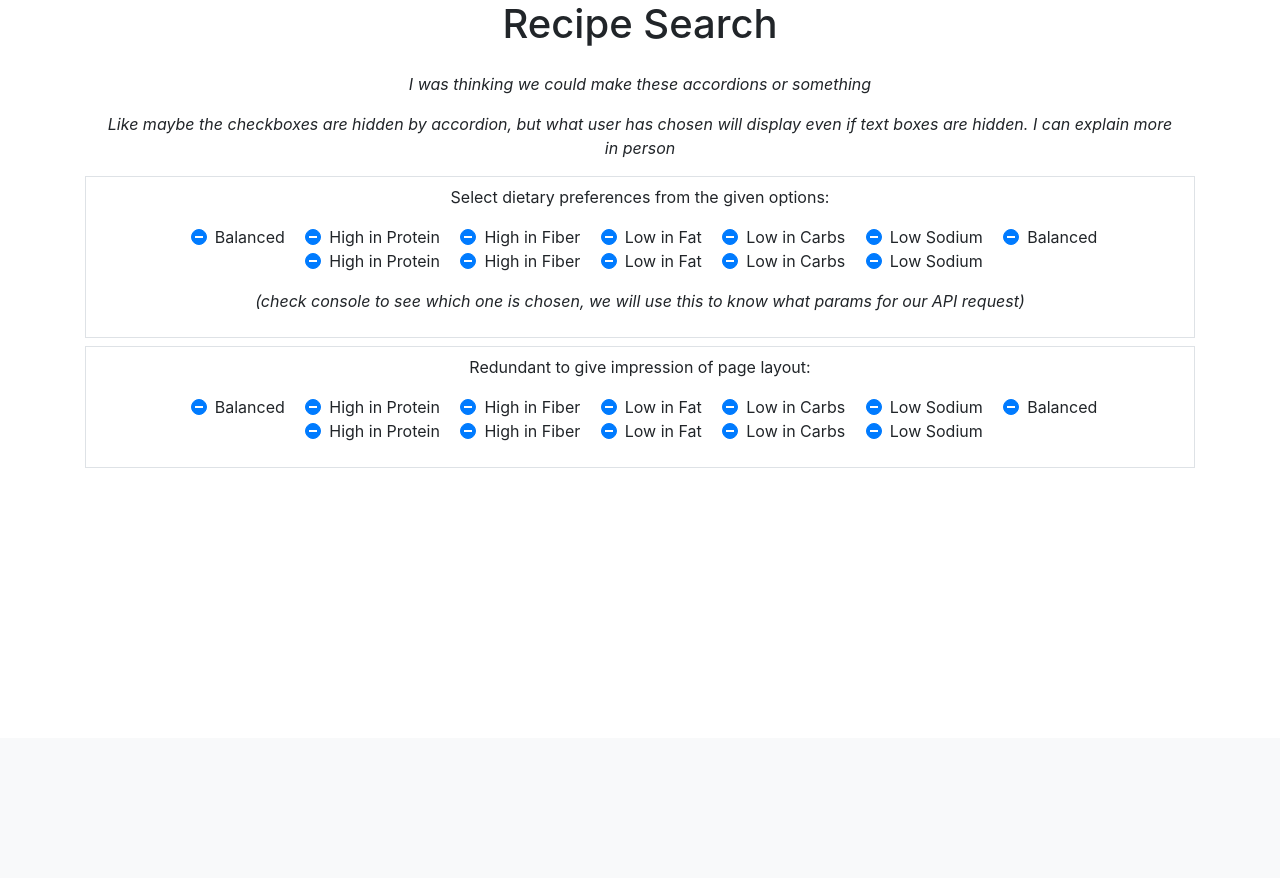
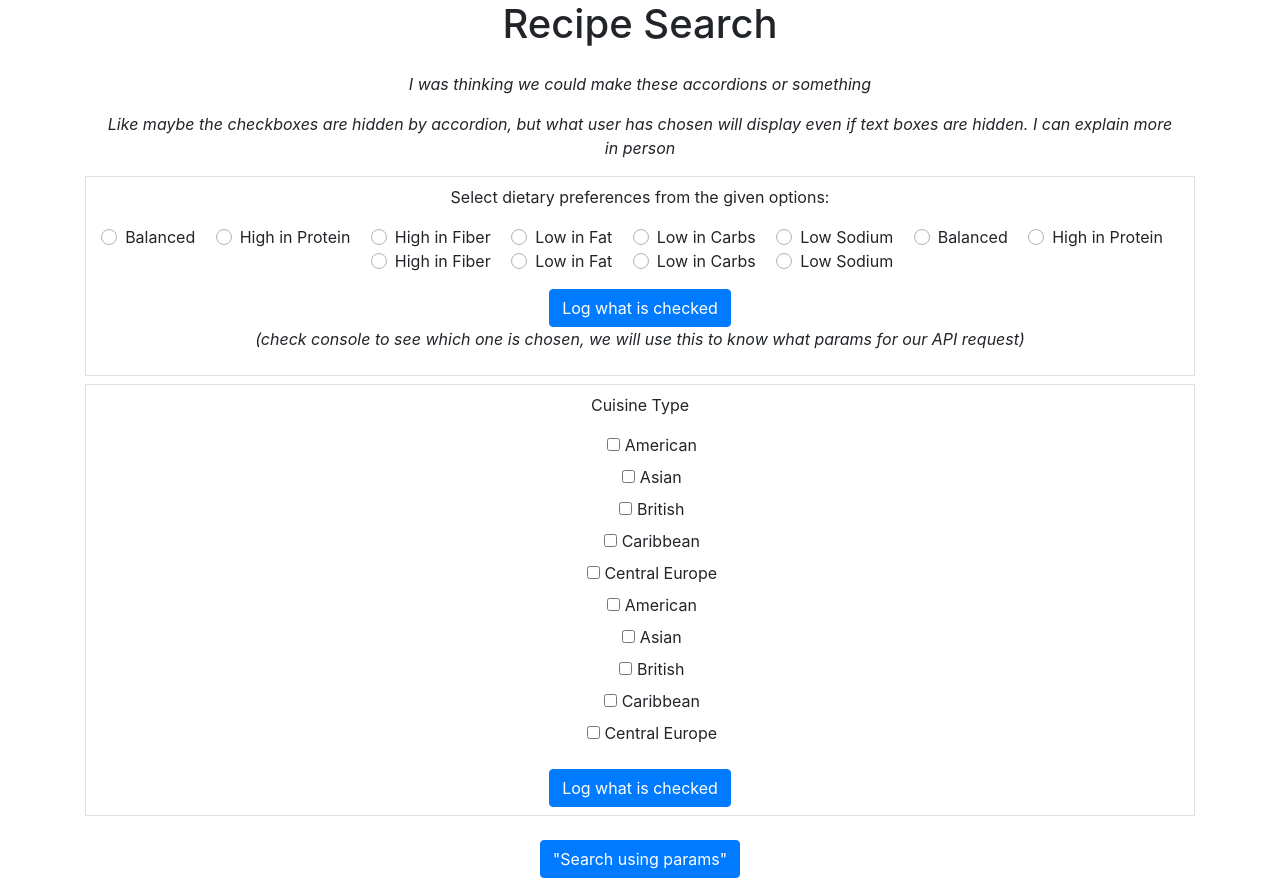
Before and after one commit to schoe14/Good-Cuisine, a Node server app: page /recipes in a window 1280 px wide. Shown: the part 62-940 px from the top of the page. Before the commit the page ends 530 px from the top, so only its background shows below. Run offline with Node 20, Linux system fonts and the light colour scheme; some libraries are stand-ins or nearby versions.

Commit message:
Fixed recipes handlebars

```diff
--- a/views/recipe-search.handlebars
+++ b/views/recipe-search.handlebars
@@ -1,25 +1,32 @@
 <h1>Recipe Search</h1>
 <div class="container my-4 savedContainer">
    <p style="font-style: italic;">I was thinking we could make these accordions or something</p>
-   <p style="font-style: italic;">Like maybe the checkboxes are hidden by accordion, but what user has chosen will display even if text boxes are hidden. I can explain more in person</p>
+   <p style="font-style: italic;">Like maybe the checkboxes are hidden by accordion, but what user has chosen
+      will display even if text boxes are hidden. I can explain more in person</p>
    <div class="row my-2 border">
       <div class="col-12 py-2">
          <p>
             Select dietary preferences from the given options:
-            {{!-- Client side js will append diet options to dietCheckbox class --}}
-            <div class="custom-control custom-checkbox dietCheckbox"></div>
+            <!-- {{!-- Client side js will append diet options to dietCheckbox class --}} -->
+            <div class="dietCheckbox">
+            </div>
+            <!-- <div class="custom-control custom-checkbox dietCheckbox"></div> -->
          </p>
-         <p style="font-style: italic;">(check console to see which one is chosen, we will use this to know what params for our API request)</p>
+         <button type="button" class="btn btn-primary" id="checkDiet">Log what is checked</button>
+         <p style="font-style: italic;">(check console to see which one is chosen, we will use this to know
+            what params for our API request)</p>
       </div>
    </div>
    <div class="row my-2 border">
       <div class="col-12 py-2">
          <p>
-            Redundant to give impression of page layout:
-            {{!-- Client side js will append diet options to dietCheckbox class --}}
-            <div class="custom-control custom-checkbox dietCheckbox"></div>
+            Cuisine Type
+            <!-- {{!-- Client side js will append diet options to cuisineCheck class --}} -->
+            <div class="custom-control custom-checkbox cuisineCheck"></div>
          </p>
+         <button type="button" class="btn btn-primary" id="checkCuisine">Log what is checked</button>
       </div>
    </div>
 </div>
-<script src="/js/recipe.js"></script>
+<button type="button" class="btn btn-primary" id="search">"Search using params"</button>
+<script src="../public/js/recipe.js"></script>
```
